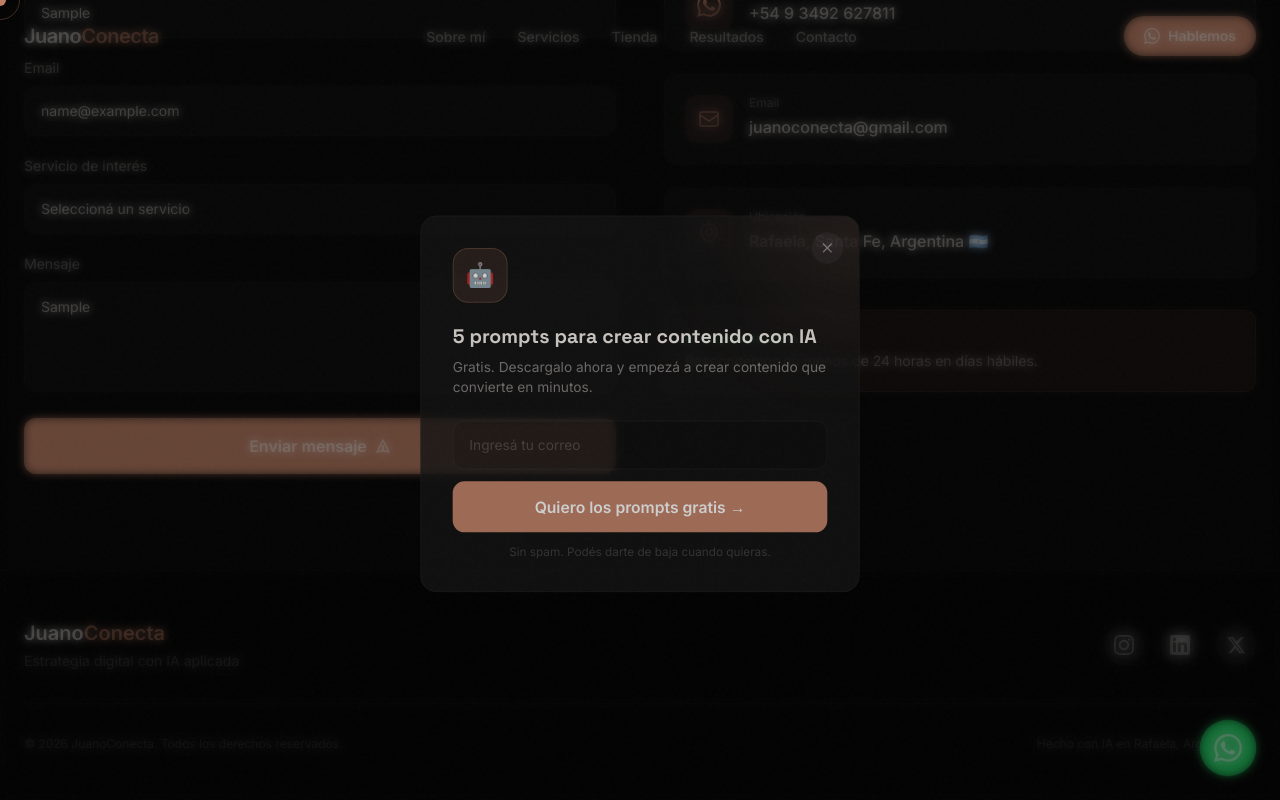
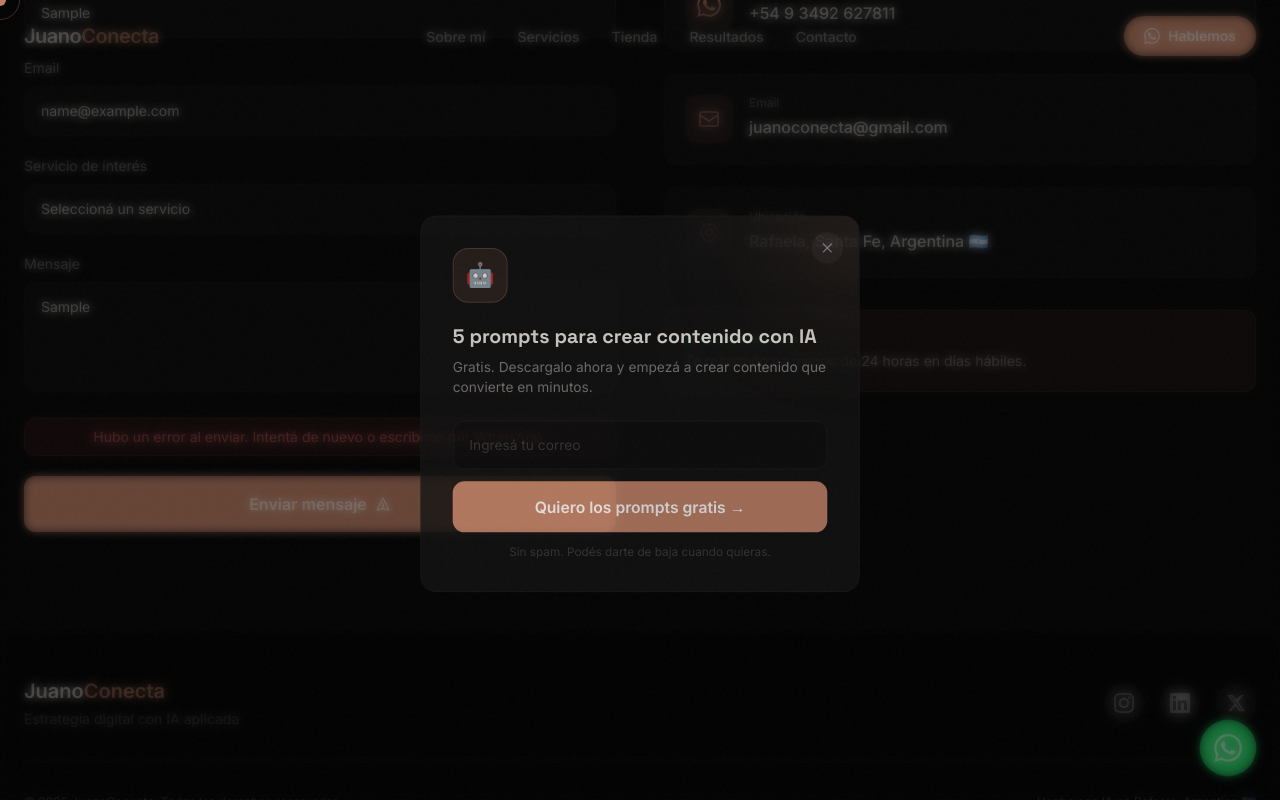
Before and after one commit to Rolebyte/juanoconecta, a React (Vite) app: page / in a window 1280 px wide. Both pictures are taken after typing "Sample", "name@example.com", "Sample" into the empty fields and a click on the button "Enviar mensaje". Shown: the part 7325-8125 px from the top of the page. Built offline with nearby package versions, Linux system fonts and the light colour scheme.

Commit message:
Fix UX: error state form, smooth scroll, og:image, menu animation, copy fix

```diff
--- a/index.html
+++ b/index.html
@@ -14,7 +14,7 @@
     <!-- Open Graph -->
     <meta property="og:title" content="JuanoConecta | Estrategia digital con IA aplicada" />
     <meta property="og:description" content="Ayudo a marcas y emprendedores a crecer en redes con contenido inteligente." />
-    <meta property="og:image" content="/og-image.jpg" />
+    <meta property="og:image" content="/hero.jpg" />
     <meta property="og:url" content="https://juanoconecta.ar" />
     <meta property="og:type" content="website" />
 
--- a/src/components/Contacto.jsx
+++ b/src/components/Contacto.jsx
@@ -19,10 +19,12 @@
   const titleInView = useInView(titleRef, { once: true })
   const [enviado, setEnviado] = useState(false)
   const [cargando, setCargando] = useState(false)
+  const [error, setError] = useState(false)
 
   async function handleSubmit(e) {
     e.preventDefault()
     setCargando(true)
+    setError(false)
     const form = e.target
     const data = new FormData(form)
 
@@ -35,9 +37,11 @@
       if (res.ok) {
         setEnviado(true)
         form.reset()
+      } else {
+        setError(true)
       }
     } catch {
-      // silencioso
+      setError(true)
     } finally {
       setCargando(false)
     }
@@ -132,6 +136,12 @@
                   />
                 </div>
 
+                {error && (
+                  <p className="text-red-400 text-sm text-center py-2 px-4 rounded-xl bg-red-400/10 border border-red-400/20">
+                    Hubo un error al enviar. Intentá de nuevo o escribime por WhatsApp.
+                  </p>
+                )}
+
                 <motion.button
                   type="submit"
                   disabled={cargando}
@@ -218,7 +228,7 @@
                 <span className="w-2 h-2 rounded-full bg-green-400 animate-pulse" />
                 <span className="text-green-400 text-xs font-semibold">Disponible ahora</span>
               </div>
-              <p className="text-crema/60 text-sm">Respondemos en menos de 24 horas en días hábiles.</p>
+              <p className="text-crema/60 text-sm">Te respondo en menos de 24 horas en días hábiles.</p>
             </div>
           </motion.div>
 
--- a/src/components/Navbar.jsx
+++ b/src/components/Navbar.jsx
@@ -1,5 +1,5 @@
 import { useState, useEffect } from 'react'
-import { motion } from 'framer-motion'
+import { motion, AnimatePresence } from 'framer-motion'
 
 const WA_LINK = 'https://wa.me/543492627811?text=Hola%20Juan%2C%20quiero%20saber%20más%20sobre%20tus%20servicios'
 
@@ -79,11 +79,13 @@
       </div>
 
       {/* Menú mobile desplegable */}
+      <AnimatePresence>
       {menuOpen && (
         <motion.div
           initial={{ opacity: 0, y: -10 }}
           animate={{ opacity: 1, y: 0 }}
           exit={{ opacity: 0, y: -10 }}
+          transition={{ duration: 0.2 }}
           className="md:hidden bg-fondo/95 backdrop-blur-md border-t border-white/5 px-6 pb-6"
         >
           <ul className="flex flex-col gap-4 pt-4">
@@ -111,6 +113,7 @@
           </ul>
         </motion.div>
       )}
+      </AnimatePresence>
     </motion.nav>
   )
 }
--- a/src/index.css
+++ b/src/index.css
@@ -1,6 +1,10 @@
 @tailwind base;
 @tailwind components;
 @tailwind utilities;
+
+html {
+  scroll-behavior: smooth;
+}
 
 /* ── Fuente global ── */
 * {
```
